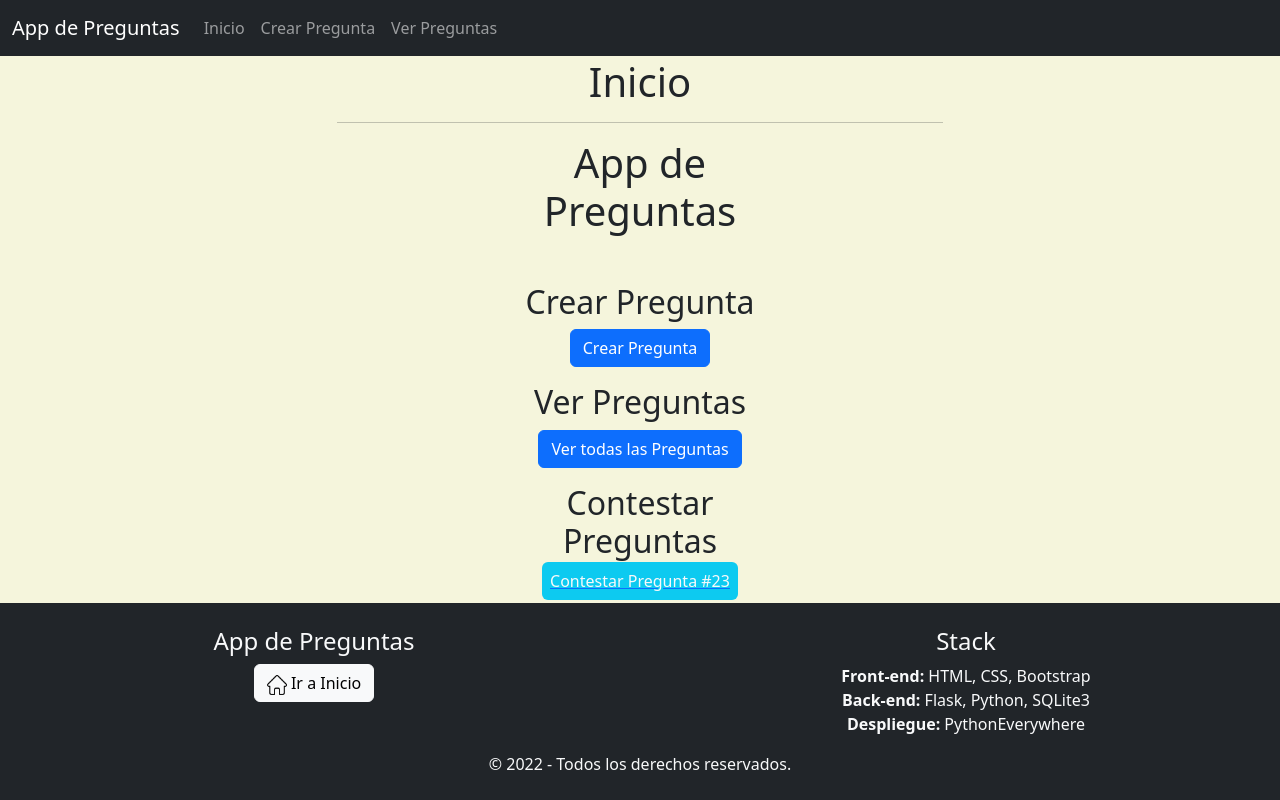
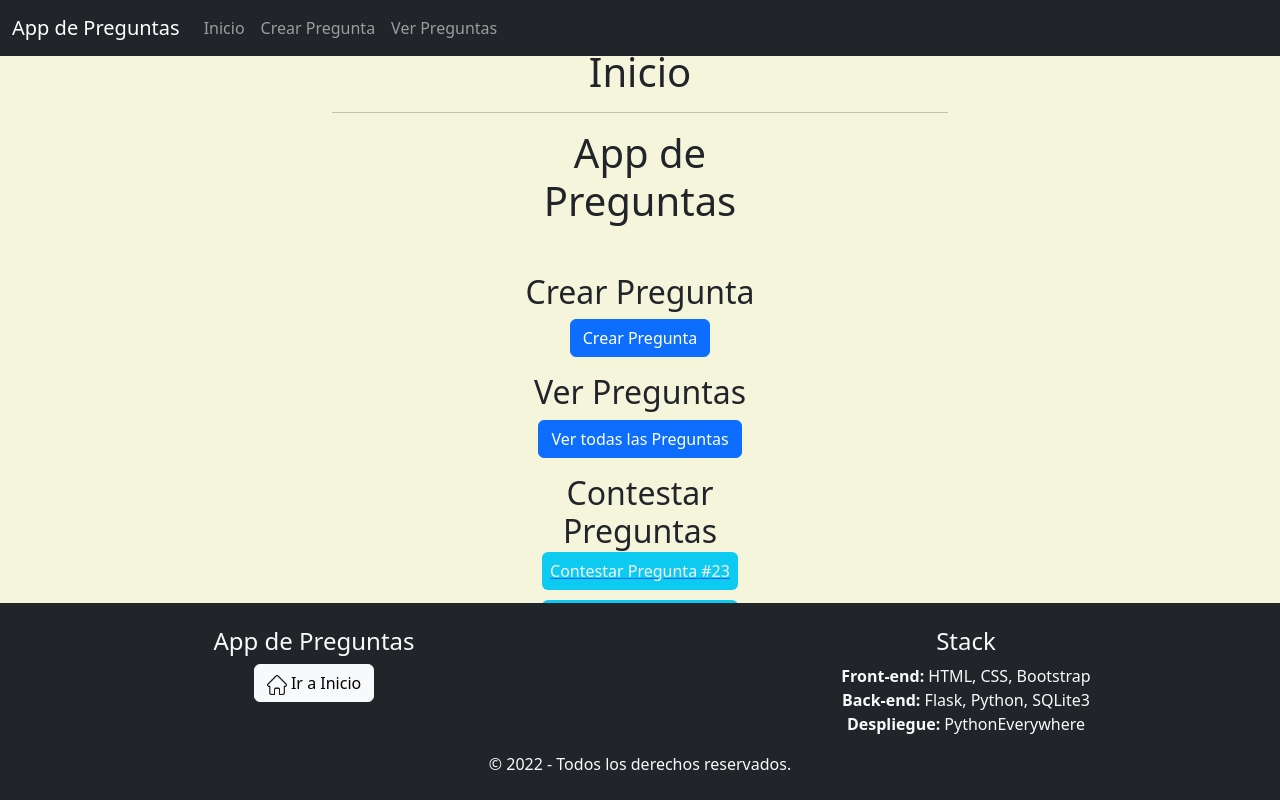
Before and after one commit to cesarlpb/CRUD-SQLite3, a Flask app: page / in a window 1280 px wide. Run offline with Flask 2, Linux system fonts and the light colour scheme; data comes from the database, SQL or seed files in the repository; some libraries are stand-ins or nearby versions.

Commit message:
Ajustamos estilos

```diff
--- a/static/css/style.css
+++ b/static/css/style.css
@@ -1,8 +1,21 @@
-body {
+body, html {
     background-color: beige;
-    padding: 10px;
+    padding: 0px;
+    margin: 0px;
+    overflow-x: hidden;
+    overflow-y: hidden;
 }
 .bold th{
     font-family: 'Roboto', sans-serif;
     font-weight: 500;
 }
+
+#footer{
+    position: absolute;
+    width: 100vw;
+    bottom: 0;
+}
+#questions{
+    max-height: 60vh;
+    overflow-y: auto;
+}
```
